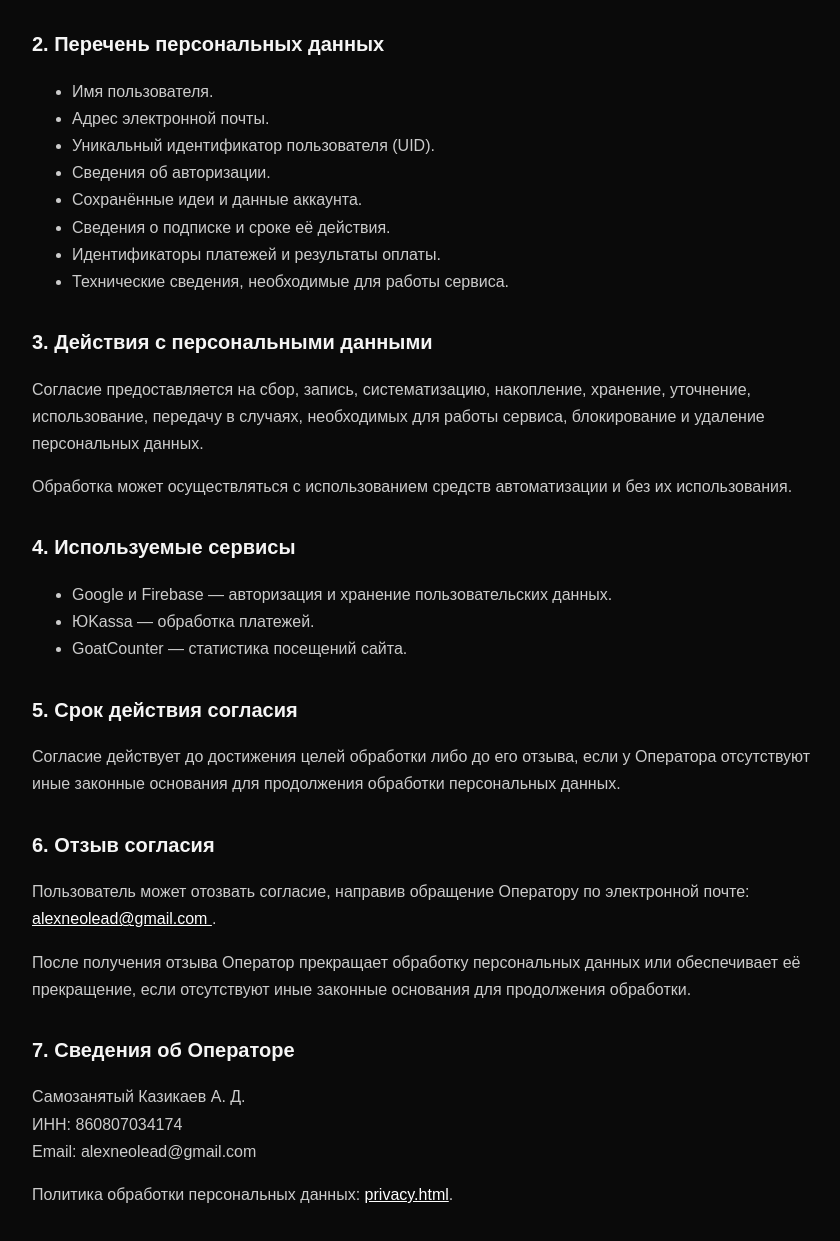
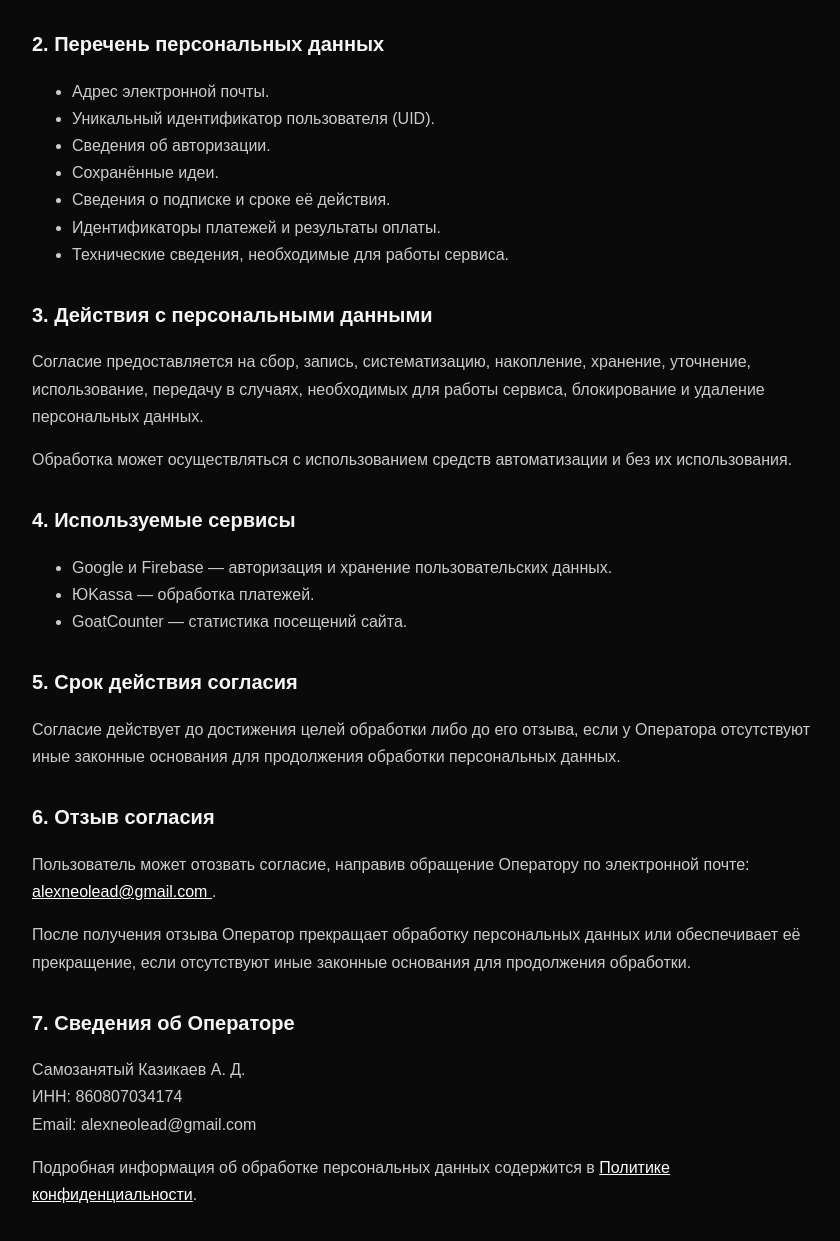
Before and after one commit to krylux1/trend-pilot, a plain HTML site: page consent.html in a window 1280 px wide. Shown: the part 567-1808 px from the top of the page, without its empty margins (208-1048 px from the left). Drawn offline with Linux system fonts and the light colour scheme.

Commit message:
фикс багов

```diff
--- a/consent.html
+++ b/consent.html
@@ -89,11 +89,10 @@
     <h2>2. Перечень персональных данных</h2>
 
     <ul>
-        <li>Имя пользователя.</li>
         <li>Адрес электронной почты.</li>
         <li>Уникальный идентификатор пользователя (UID).</li>
         <li>Сведения об авторизации.</li>
-        <li>Сохранённые идеи и данные аккаунта.</li>
+        <li>Сохранённые идеи.</li>
         <li>Сведения о подписке и сроке её действия.</li>
         <li>Идентификаторы платежей и результаты оплаты.</li>
         <li>Технические сведения, необходимые для работы сервиса.</li>
@@ -162,8 +161,8 @@
     </p>
 
     <p>
-        Политика обработки персональных данных:
-        <a href="/privacy.html">privacy.html</a>.
+    Подробная информация об обработке персональных данных содержится в
+    <a href="/privacy.html">Политике конфиденциальности</a>.
     </p>
 
 </div>
```
Also changed, not shown: privacy.html (+1 -2 lines).
